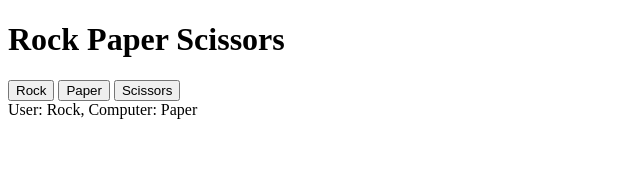
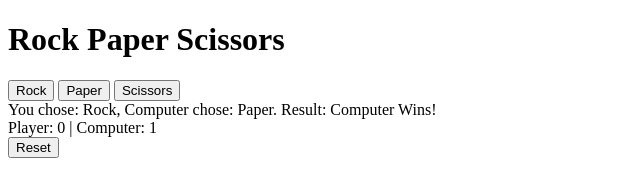
Before and after one commit to PoshikaM/Simulation, a plain HTML site: page index.html in a window 1280 px wide. Both pictures are taken after a click on the button "Rock". Shown: the whole page, without its empty margins (0-640 px from the left). Drawn offline with Linux system fonts and the light colour scheme.

Commit message:
rock paper scissors 2

```diff
--- a/app.js
+++ b/app.js
@@ -1,31 +1,65 @@
-// 1.Adding JavaScript: Handling User Input
-// Select buttons
+// 1. Select buttons
 const rockBtn = document.getElementById('rock');
 const paperBtn = document.getElementById('paper');
 const scissorsBtn = document.getElementById('scissors');
 
-// Function to handle user's choice
-function handleUserChoice(choice){
-  console.log(`User chose: ${choice}`);
+// 2. Variables for scores
+let playerScore = 0;
+let computerScore = 0;
+
+// 3. Function to generate computer's choice
+function getComputerChoice() {
+  const choices = ['Rock', 'Paper', 'Scissors'];
+  const randomIndex = Math.floor(Math.random() * choices.length);
+  return choices[randomIndex];
 }
 
-// 2.Adding computer input (Random Choice)
+// 4. Function to decide the winner
+function decideWinner(player, computer) {
+  if (player === computer) {
+    return 'It\'s a tie!';
+  } else if (
+    (player === 'Rock' && computer === 'Scissors') ||
+    (player === 'Paper' && computer === 'Rock') ||
+    (player === 'Scissors' && computer === 'Paper')
+  ) {
+    return 'You Win!';
+  } else {
+    return 'Computer Wins!';
+  }
+}
+
+// 5. Function to handle user input and update UI
+function handleUserChoice(choice) {
+  const computerChoice = getComputerChoice();
+  const result = decideWinner(choice, computerChoice);
+
+  // Display results and update scores
+  document.getElementById('result').textContent = `
+    You chose: ${choice}, Computer chose: ${computerChoice}.
+    Result: ${result}
+  `;
+
+  if (result === 'You Win!') playerScore++;
+  else if (result === 'Computer Wins!') computerScore++;
+
+  // Update scores on the screen
+  document.getElementById('score').textContent = `
+    Player: ${playerScore} | Computer: ${computerScore}
+  `;
+}
+
+// 6. Event listeners for user choices
 rockBtn.addEventListener('click', () => handleUserChoice('Rock'));
 paperBtn.addEventListener('click', () => handleUserChoice('Paper'));
 scissorsBtn.addEventListener('click', () => handleUserChoice('Scissors'));
 
-function getComputerChoice(){
-    const choices = ['Rock', 'Paper', 'Scissors'];
-    const randomIndex = Math.floor(Math.random() * choices.length);
-    const computerChoice = choices[randomIndex];
-    console.log(`Computer chose: ${computerChoice}`);
-    return computerChoice;
-}
-getComputerChoice();
+// 7. Reset button functionality
+document.getElementById('reset').addEventListener('click', () => {
+  playerScore = 0;
+  computerScore = 0;
 
-function handleUserChoice(choice){
-    console.log(`User chose: ${choice}`);
-    const computerChoice = getComputerChoice();
-    // Placeholder for deciding the winner
-    document.getElementById('result').textContent = `User: ${choice}, Computer: ${computerChoice}`;
-}
+  // Reset UI elements
+  document.getElementById('score').textContent = 'Player: 0 | Computer: 0';
+  document.getElementById('result').textContent = 'Choose your move!';
+});
--- a/index.html
+++ b/index.html
@@ -7,12 +7,14 @@
 </head>
 <body>
   <h1>Rock Paper Scissors</h1>
-  <div class="choices">
+  <div>
     <button id="rock">Rock</button>
     <button id="paper">Paper</button>
     <button id="scissors">Scissors</button>
   </div>
   <div id="result">Choose your move!</div>
+  <div id="score">Player: 0 | Computer: 0</div>
+  <button id="reset">Reset</button>
   <script src="app.js"></script>
 </body>
 </html>
```
